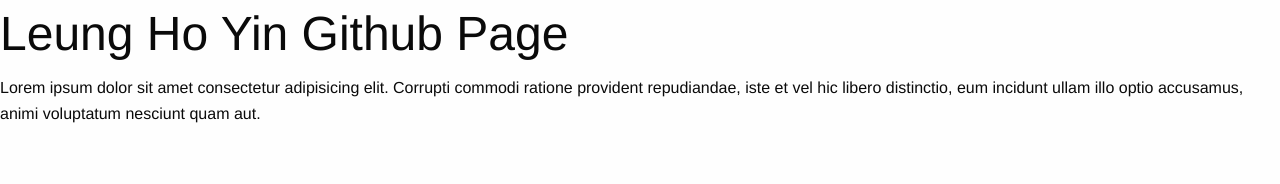
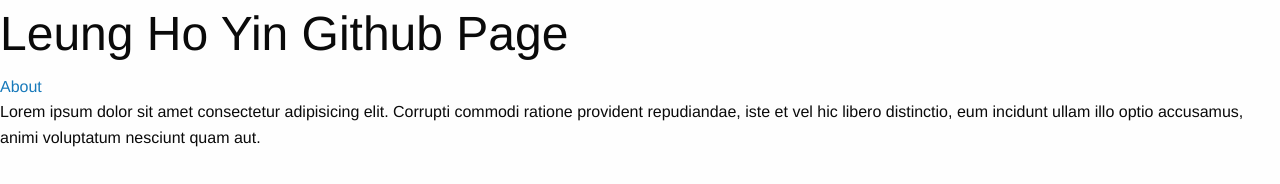
Before and after one commit to hoyinleung/github_page, a plain HTML site: page index.html in a window 1280 px wide. Drawn offline with nearby package versions, Linux system fonts and the light colour scheme.

Commit message:
add link text

```diff
--- a/index.html
+++ b/index.html
@@ -13,7 +13,7 @@
 </head>
 <body>
     <h1>Leung Ho Yin Github Page</h1>
-    <a href="./about.html"></a>
+    <a href="./about.html">About</a>
     <p>Lorem ipsum dolor sit amet consectetur adipisicing elit. Corrupti commodi ratione provident repudiandae, iste et vel hic libero distinctio, eum incidunt ullam illo optio accusamus, animi voluptatum nesciunt quam aut.</p>
 </body>
 </html>
```
